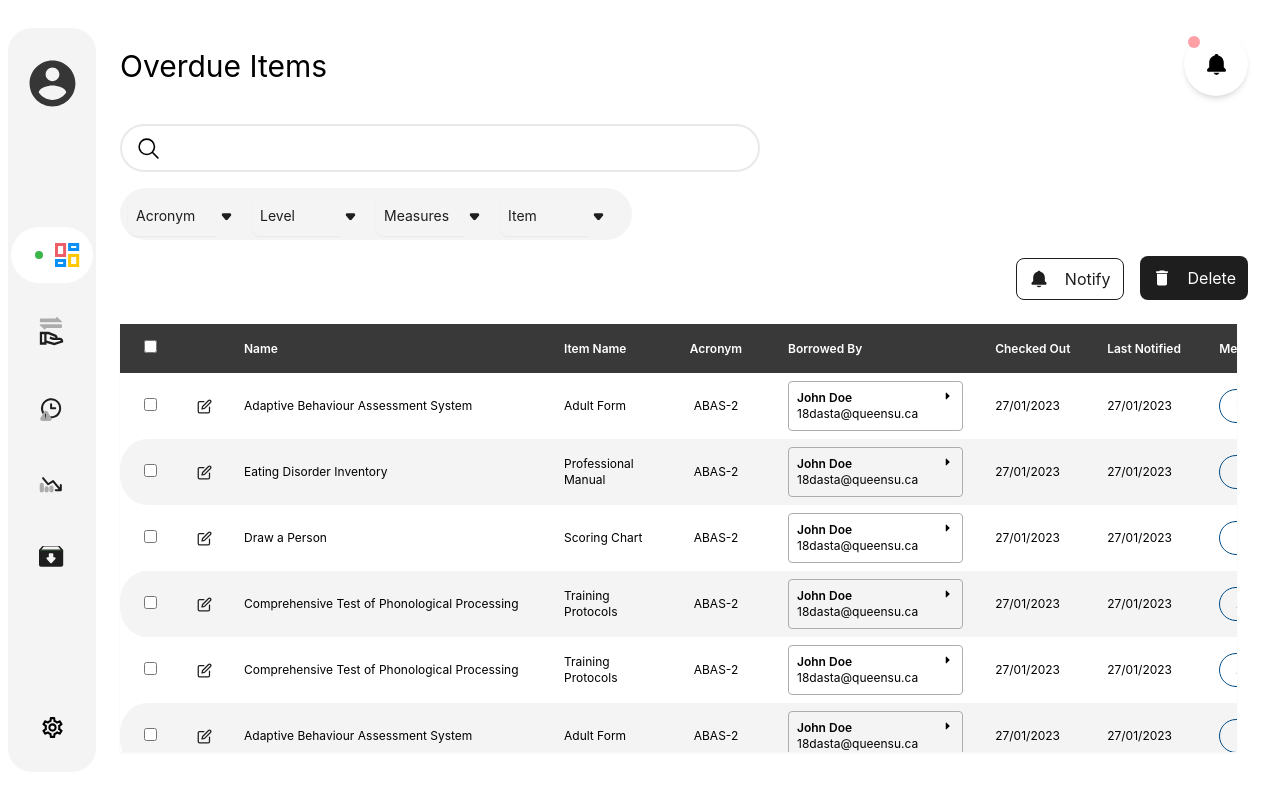
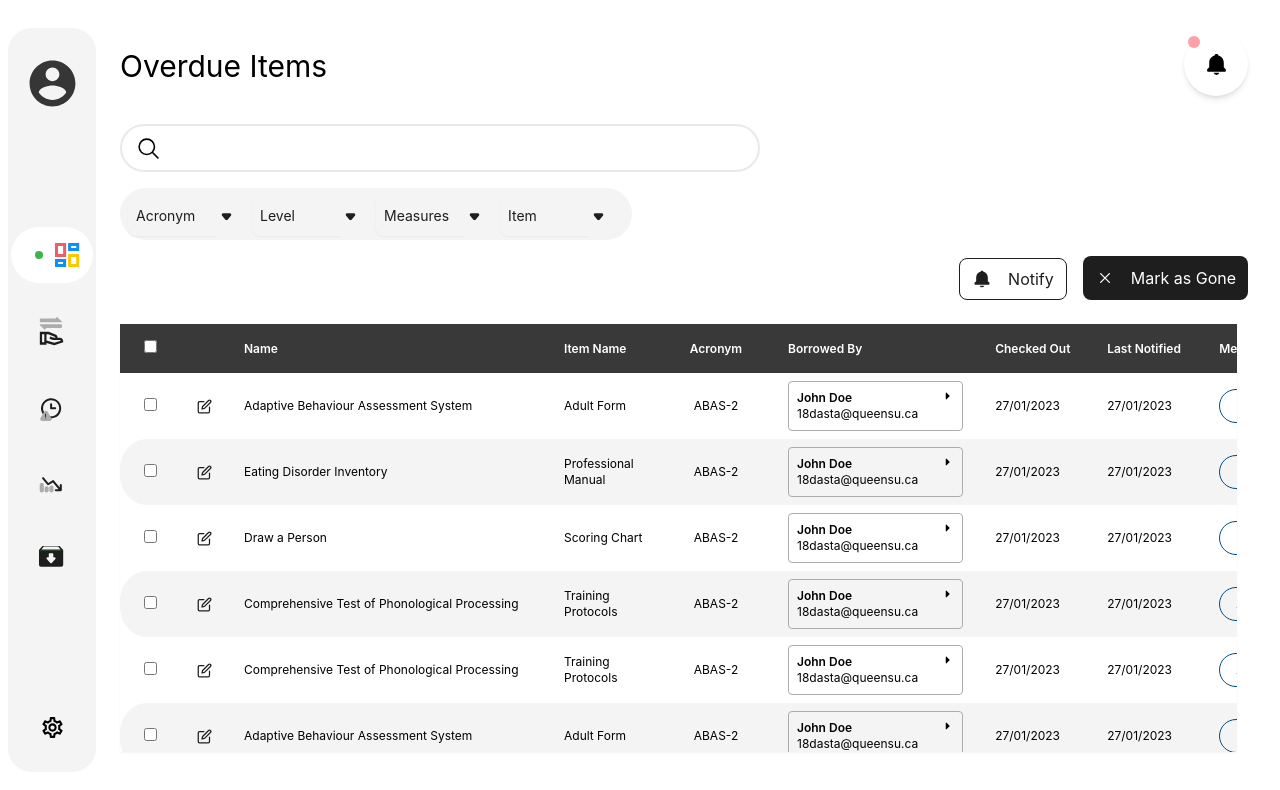
Before and after one commit to queens-psyc-clinic/app, a React (Create React App) app in the folder client/: page / in a window 1280 px wide. Shown: the top 790 px of the page. Built offline with nearby package versions, Linux system fonts and the light colour scheme.

Commit message:
fixed button

```diff
--- a/client/src/pages/Overdue.tsx
+++ b/client/src/pages/Overdue.tsx
@@ -3,7 +3,7 @@ import { Role } from "../models/User";
 import SearchBar from "../components/SearchBar";
 import Filter from "../components/Filter";
 import { BiSolidBell } from "react-icons/bi";
-import { MdDelete } from "react-icons/md";
+import { IoCloseOutline } from "react-icons/io5";
 import Table from "../components/Table";
 import { overdueMockData } from "../utils/mockData";
 import cardSampleData from "../models/cardSampleData";
@@ -31,11 +31,11 @@ const Overdue = (props: { userRole: Role }) => {
                 </i>
                 <p>Notify</p>
               </button>
-              <button className="text-white  bg-black px-3 py-2.5 rounded-lg flex items-center">
+              <button className="text-white w-max  bg-black px-3 py-2.5 rounded-lg flex items-center">
                 <i className="mr-4">
-                  <MdDelete size={20} />
+                  <IoCloseOutline size={20} />
                 </i>
-                <p>Delete</p>
+                <p>Mark as Gone</p>
               </button>
             </section>
           </section>
```
